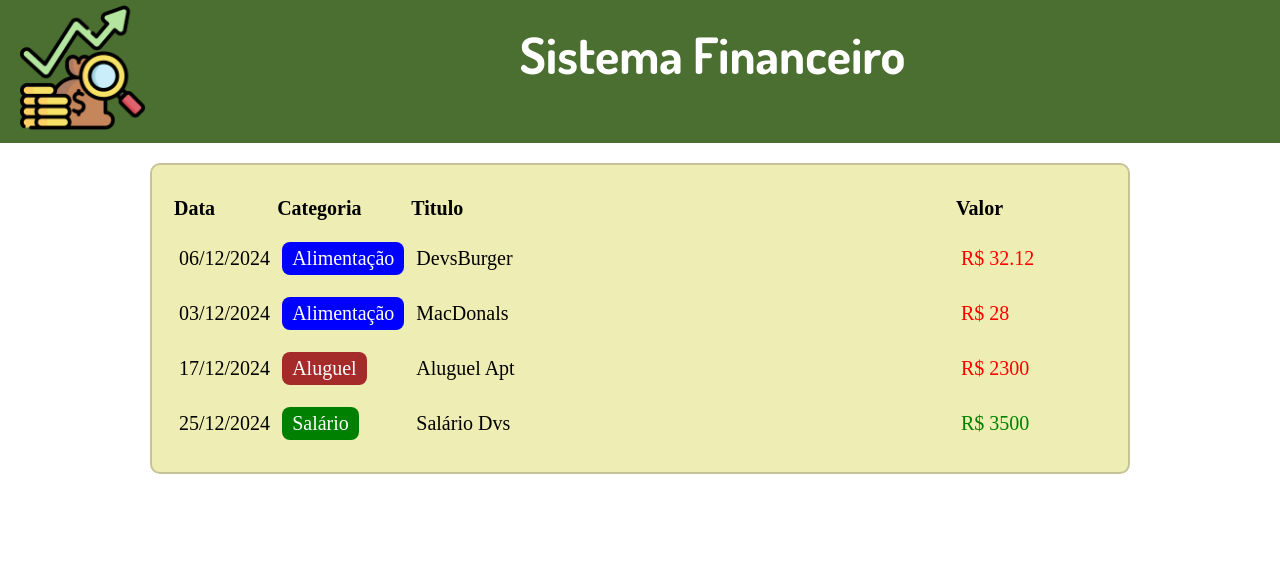
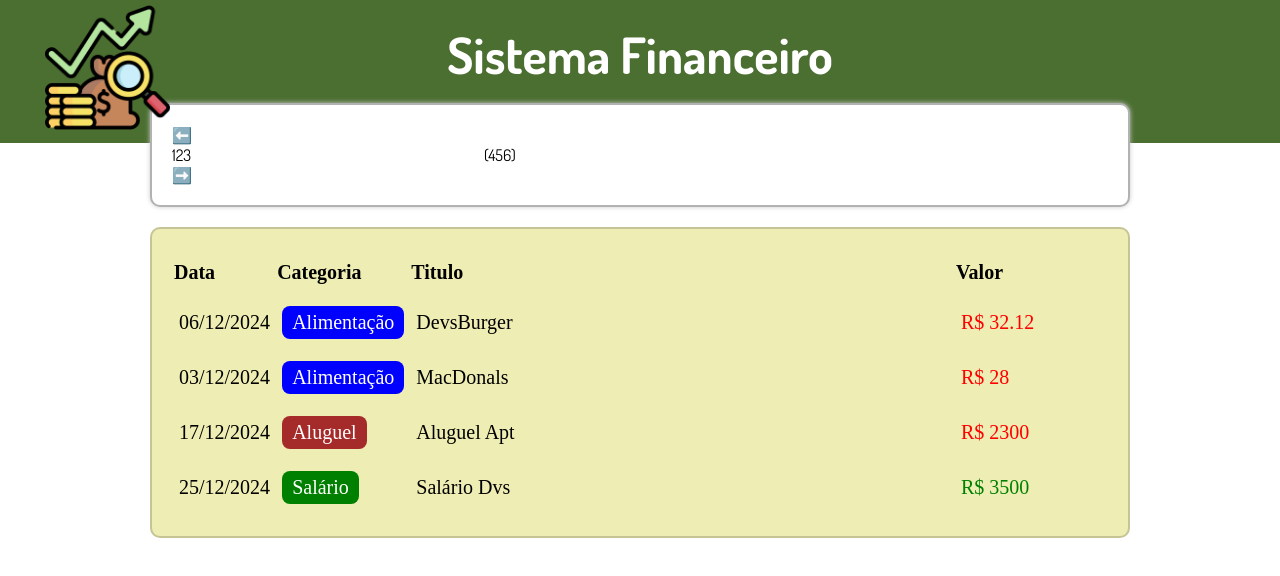
Before and after one commit to AndrePacolla/expense-tracker-, a React (Vite) app: page / in a window 1280 px wide. Shown: the top 576 px of the page. Built offline with nearby package versions, Linux system fonts and the light colour scheme.

Commit message:
ajuste area info

```diff
--- a/src/App.styles.ts
+++ b/src/App.styles.ts
@@ -27,7 +27,7 @@ export const Header = styled.div `
 
 export const Image = styled.div`
   margin-top: 12px;
-  margin-left:20px;
+  margin-left:45px;
   width: 125px;
   height: 125px;
   background-image: url(${Logo});
@@ -38,8 +38,9 @@ export const Image = styled.div`
 `
 export const HeaderText = styled.h1 `
     flex: 1;
+    color: white;
+    margin-right: 170px;
     font-size: 50px;
-    color: white;
     padding-top:30px;
 
 `;
--- a/src/App.tsx
+++ b/src/App.tsx
@@ -6,13 +6,12 @@ import {Category} from "./types/Category";
 import {categories} from "./data/categories";
 import {getCurrentMonth, filterListByMonth} from "./helpers/dateFilter";
 import {TableArea} from "./components/TableArea/index"
-import Logo from "../src/assets/financa.png"
-
+import Logo from "../src/assets/financa.png";
+import { InfoArea } from "./components/Info Area";
 
 
 
 const  App = () => {
-
 
   const [list, setLIst] = useState<Item[]>(items);
   const [filteredList, setFilteredList] = useState<Item[]>([]);
@@ -35,10 +34,11 @@ const  App = () => {
           <C.Image/>
           <C.HeaderText>
             Sistema Financeiro
-            </C.HeaderText>
+          </C.HeaderText>
         </C.Header>
         <C.Body>
-          {/*Area  de info. */}
+
+          <InfoArea/>
 
           {/*Area  de insert info. */}
 
--- /dev/null
+++ b/src/components/Info Area/index.tsx
@@ -0,0 +1,25 @@
+import * as C from "./style";
+
+
+
+export const InfoArea = () =>{
+    return (
+
+
+      <C.Container>
+        <C.MonthArea>
+            <C.MonthArrow>⬅️</C.MonthArrow>
+            <C.MonthTitle>123</C.MonthTitle>
+            <C.MonthArrow>➡️</C.MonthArrow>
+        </C.MonthArea>
+
+        <C.ResumeArea>
+            (456)
+        </C.ResumeArea>
+
+      </C.Container>
+
+
+    )
+
+}
--- /dev/null
+++ b/src/components/Info Area/style.ts
@@ -0,0 +1,32 @@
+import styled from "styled-components";
+
+export const Container = styled.div`
+    background-color: #FFF;
+    border: 2px solid rgba(0, 0, 0, 0.3);
+    box-shadow: 0px 0px 5px #CCC;
+    border-radius: 10px;
+    padding: 20px;
+    margin-top: -40px;
+    display: flex;
+    align-items: center;
+`;
+
+export const MonthArea = styled.div`
+    flex:1;
+
+
+`;
+
+export const MonthArrow = styled.div`
+
+
+`;
+export const MonthTitle = styled.div`
+
+
+`;
+export const ResumeArea = styled.div`
+flex: 2;
+
+
+`;
--- a/src/components/TableItem/index.tsx
+++ b/src/components/TableItem/index.tsx
@@ -15,10 +15,10 @@ export const TableItem = ({ item }: Props) => {
         <C.TableLine>
             <C.TableColumn>{formatDate(item.date)}</C.TableColumn>
             <C.TableColumn>
+
                <C.Category color={categories[item.category].color}>
                  {categories[item.category].title}
                </C.Category>
-
 
             </C.TableColumn>
             <C.TableColumn>{item.title}</C.TableColumn>
--- a/src/components/TableItem/styled.ts
+++ b/src/components/TableItem/styled.ts
@@ -9,10 +9,10 @@ export const TableColumn = styled.td`
 export const Category = styled.div<{color: string}>`
 
     display: inline-block;
+    color: #fff;
     padding: 5px 10px;
+    border-radius: 8px;
     background-color: ${props => props.color};
-    border-radius: 8px;
-    color: #fff
 
 `;
 
```
